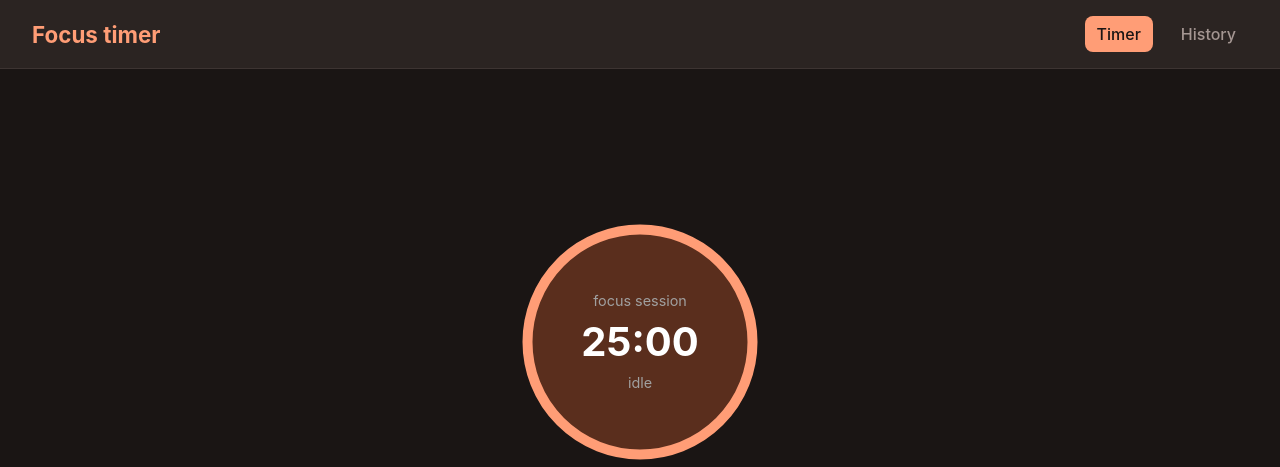
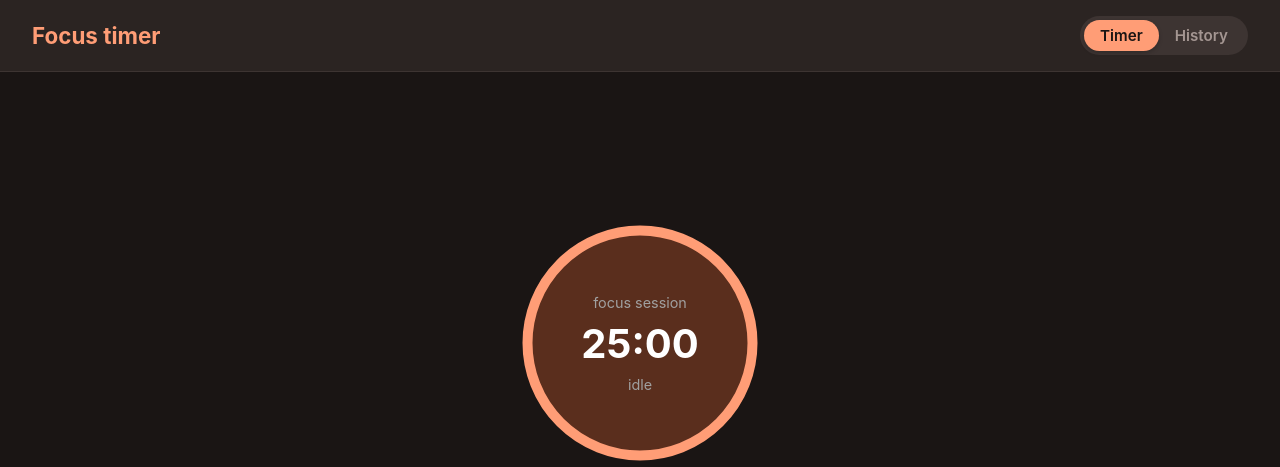
Before and after one commit to k-ara-11-9/resilient-focus-timer, a Flask app: page / in a window 1280 px wide. Shown: the top 467 px of the page. Run offline with Flask 3, Linux system fonts and the light colour scheme; data that the repository does not hold is empty.

Commit message:
Fix missing flask-cors dependency and implement segmented toggle nav

```diff
--- a/requirements.txt
+++ b/requirements.txt
@@ -1,3 +1,4 @@
 Flask
+flask-cors
 playwright
 requests
--- a/static/style.css
+++ b/static/style.css
@@ -47,27 +47,29 @@ header h1 {
 
 header nav {
     display: flex;
-    gap: 16px;
+    background-color: #3d3432;
+    border-radius: 20px;
+    padding: 4px;
 }
 
 header nav a {
     color: #a49692;
     text-decoration: none;
-    font-size: 1rem;
-    font-weight: 500;
-    padding: 8px 12px;
-    border-radius: 8px;
+    font-size: 0.95rem;
+    font-weight: 600;
+    padding: 6px 16px;
+    border-radius: 16px;
     transition: all 0.2s;
 }
 
-header nav a:hover {
+header nav a:hover:not(.active) {
     color: #e3d9d3;
-    background-color: #3d3432;
 }
 
 header nav a.active {
     color: #1a1514;
     background-color: #ff9d76;
+    box-shadow: 0 2px 4px rgba(0, 0, 0, 0.2);
 }
 
 main {
```
